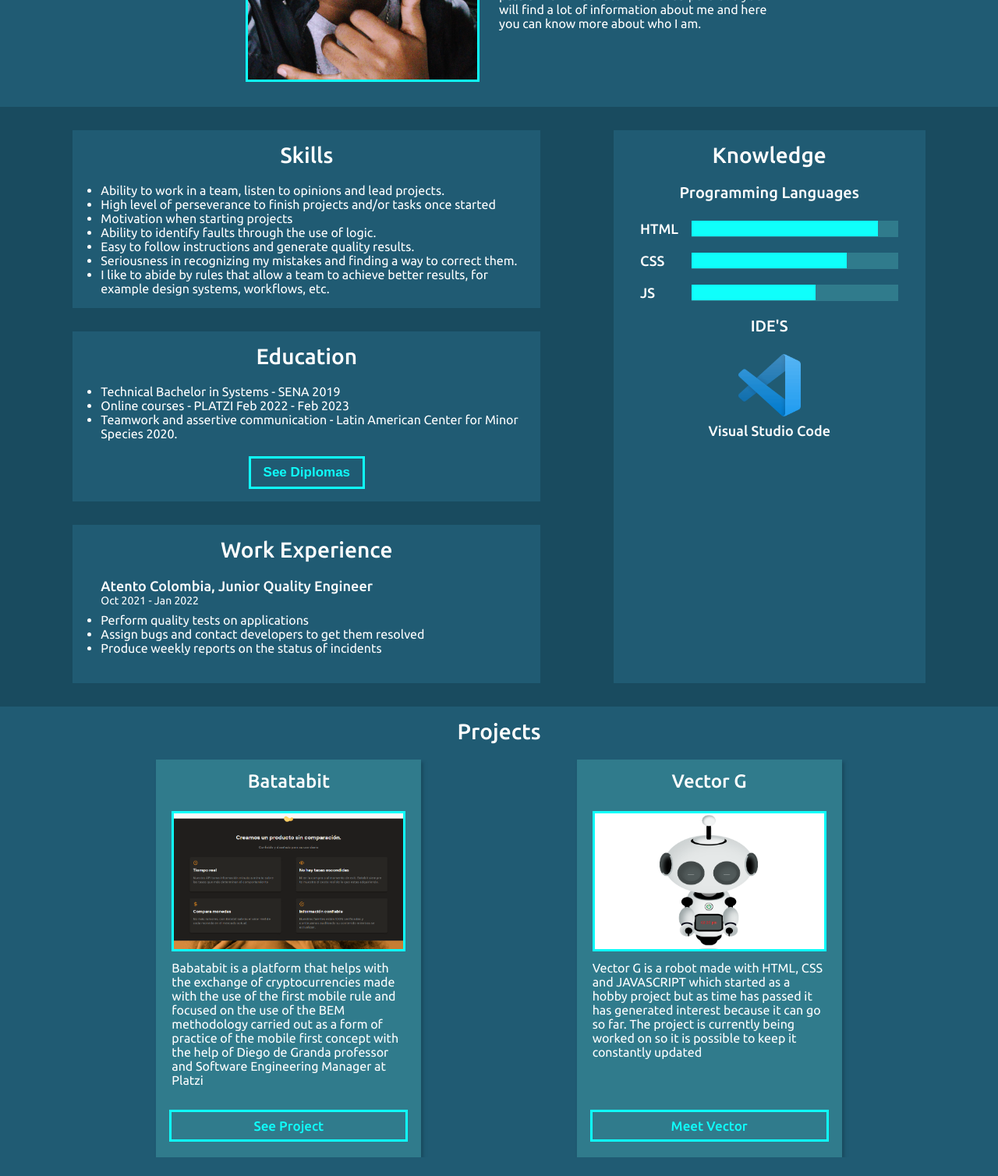
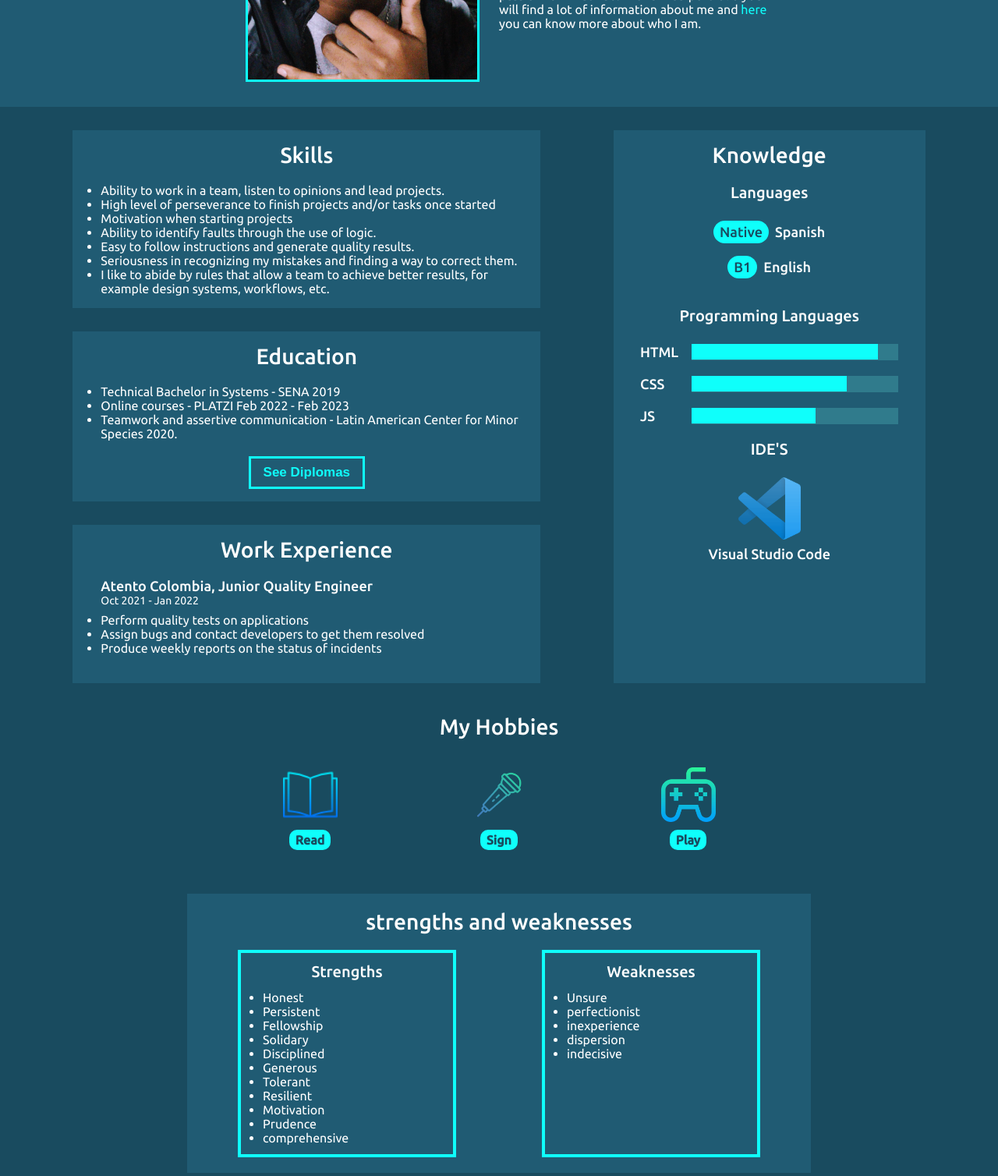
Before and after one commit to JohanDev115/JohanDev115, a plain HTML site: page index.html in a window 1280 px wide. Shown: the part 513-2021 px from the top of the page at 78% size. Drawn offline with Linux system fonts and the light colour scheme.

Commit message:
Update Finished

```diff
--- a/index.html
+++ b/index.html
@@ -43,7 +43,7 @@
                     <div class="image-container autoAnim">
                         <img src="./assets/images/JohanDev.jpg" alt="JohanDev">
                     </div>
-                    <p class="introdution_info autoAnim">Hello, I am JohanDev, a person passionate about web development and programming in general to the point of wanting to practice them professionally, this allows me to have a constant interest in learning many of the technologies that this profession implies with the aim of greatly expanding my knowledge which I practice with the creation of various projects that I also really enjoy doing. This has led me to be a person of free learning and passion for what I do. In this Web portfolio you will find a lot of information about me and <span>here</span> you can know more about who I am.</p>
+                    <p class="introdution_info autoAnim">Hello, I am JohanDev, a person passionate about web development and programming in general to the point of wanting to practice them professionally, this allows me to have a constant interest in learning many of the technologies that this profession implies with the aim of greatly expanding my knowledge which I practice with the creation of various projects that I also really enjoy doing. This has led me to be a person of free learning and passion for what I do. In this Web portfolio you will find a lot of information about me and <a href="./biography.html">here</a> you can know more about who I am.</p>
                 </div>
             </section>
             <section class="short-info">
@@ -158,6 +158,14 @@
             <section class="knowledge sideAnim">
                 <h1 class="title knowledge_title">Knowledge</h1>
                 <div class="program-languages">
+
+                    <h2 class="subtitle languages_title">Languages</h2>
+
+                    <div class="languages">
+                        <p class=" languages__spanish"><span>Native </span>Spanish</p>
+                        <p class="languages__english"><span>B1 </span>English</p>
+                    </div>
+
                     <h2 class="subtitle program-languages_title">Programming Languages</h2>
                     <div class="container-lenguage-knowledge">
                         <div class="language">
@@ -208,6 +216,54 @@
                 </div>
             </section>
         </section>
+        <section class="my-hobbies sideAnim">
+            <h1 class="title">My Hobbies</h1>
+            <div class="hobbies">
+                <div class="hobbie">
+                    <span class="hobbie__icon hobbie__icon--read"></span>
+                    <p class="hobbie__name">Read</p>
+                </div>
+                <div class="hobbie">
+                    <span class="hobbie__icon hobbie__icon--sign"></span>
+                    <p class="hobbie__name">Sign</p>
+                </div>
+                <div class="hobbie">
+                    <span class="hobbie__icon hobbie__icon--play"></span>
+                    <p class="hobbie__name">Play</p>
+                </div>
+            </div>
+        </section>
+        <section class="s_and_w sideAnim">
+            <h1 class="title">strengths and weaknesses</h1>
+            <div class="boxes-container">
+                <div class="content-box strengths">
+                    <h2 class="content-box__title">Strengths</h2>
+                    <ul>
+                        <li>Honest</li>
+                        <li>Persistent</li>
+                        <li>Fellowship</li>
+                        <li>Solidary</li>
+                        <li>Disciplined</li>
+                        <li>Generous</li>
+                        <li>Tolerant</li>
+                        <li>Resilient</li>
+                        <li>Motivation</li>
+                        <li>Prudence</li>
+                        <li>comprehensive</li>
+                    </ul>
+                </div>
+                <div class="content-box weaknesses">
+                    <h2 class="content-box__title">Weaknesses</h2>
+                    <ul>
+                        <li>Unsure</li>
+                        <li>perfectionist</li>
+                        <li>inexperience</li>
+                        <li>dispersion</li>
+                        <li>indecisive</li>
+                    </ul>
+                </div>
+            </div>
+        </section>
         <section class="projects sideAnim" id="projects">
             <h1 class="title projects_title">Projects</h1>
             <div class="cards main--cards">
@@ -218,7 +274,10 @@
                         <img class="slidebatatabit fade" src="./assets/projects/batatabit2.png" alt="Batabit">
                         <img class="slidebatatabit fade" src="./assets/projects/Batatabit3.png" alt="Batabit">
                     </div>
-                        <p class="card_info">Babatabit is a platform that helps with the exchange of cryptocurrencies made with the use of the first mobile rule and focused on the use of the BEM methodology carried out as a form of practice of the mobile first concept with the help of Diego de Granda professor and Software Engineering Manager at Platzi</p>
+                    <p class="card_info">Babatabit is a platform that helps with the exchange of cryptocurrencies made with the
+                        use of the first mobile rule and focused on the use of the BEM methodology carried out as a form of
+                        practice of the mobile first concept with the help of Diego de Granda professor and Software Engineering
+                        Manager at Platzi</p>
                     <div class="button-container">
                         <a class="btn card_btn" href="https://github.com/JohanDev115/Batatabit" target="_blank">See Project</a>
                     </div>
@@ -230,9 +289,12 @@
                         <img class="slidevector fade" src="./assets/projects/vector2.png" alt="Vector">
                         <img class="slidevector fade" src="./assets/projects/vector3.png" alt="Vector">
                     </div>
-                        <p class="card_info">Vector G is a robot made with HTML, CSS and JAVASCRIPT which started as a hobby project but as time has passed it has generated interest because it can go so far. The project is currently being worked on so it is possible to keep it constantly updated</p>
+                    <p class="card_info">Vector G is a robot made with HTML, CSS and JAVASCRIPT which started as a hobby project
+                        but as time has passed it has generated interest because it can go so far. The project is currently
+                        being worked on so it is possible to keep it constantly updated</p>
                     <div class="button-container">
-                            <a class="btn card_btn" href="https://github.com/JohanDev115/Vector_G_Robot_v1.0" target="_blank">Meet Vector</a>
+                        <a class="btn card_btn" href="https://github.com/JohanDev115/Vector_G_Robot_v1.0" target="_blank">Meet
+                            Vector</a>
                     </div>
                 </div>
             </div>
--- a/style/mobile.css
+++ b/style/mobile.css
@@ -161,6 +161,15 @@ body {
     opacity: 0;
 }
 
+.introdution_info a {
+    color: var(--light-blue);
+    text-decoration: none;
+}
+
+.introdution_info a:hover {
+    color: #0ed6d3;
+}
+
 .introdution__title {
     opacity: 0%;
     transition: opacity 1s ease-in-out;
@@ -224,6 +233,29 @@ body {
     transform: translateX(-800px);
     transition: transform 1s ease-out;
     opacity: 0;
+}
+
+.languages {
+    margin-bottom: 20px;
+    display: grid;
+    place-items: center;
+}
+
+.languages p {
+    color: var(--just-white);
+    font-size: var(--h3);
+    font-weight: 500;
+    text-align: center;
+    margin-bottom: 16px;
+}
+
+.languages p span {
+    display: inline-block;
+    background-color: var(--light-blue);
+    border-radius: 16px;
+    color: var(--bg-blue);
+    margin-right: 8px;
+    padding: 4px 8px;
 }
 
 .subtitle {
@@ -479,6 +511,113 @@ body {
 
 .button-container--margin {
     margin-top: 30px;
+}
+
+.my-hobbies {
+    margin: 40px 0px;
+    transform: translateY(150px);
+    transition: transform 1s ease-out;
+    opacity: 0;
+}
+
+
+.hobbies {
+    display: flex;
+    justify-content: space-evenly;
+    width: 100%;
+    max-width: 900px;
+    min-width: 300px;
+    margin: 0 auto;
+    padding: 16px 0;
+}
+
+.hobbie {
+    display: grid;
+    place-items: center;
+}
+
+.hobbie__icon {
+    display: block;
+    width: 70px;
+    height: 70px;
+    background-position: center;
+    background-repeat: no-repeat;
+    background-size: cover;
+    transition: all .5s;
+    margin-bottom: 10px;
+}
+
+.hobbie__icon--read {
+    background-image: url("../assets/icons/book.png");
+}
+
+.hobbie__icon--sign {
+    background-image: url("../assets/icons/microphone.png");
+}
+
+.hobbie__icon--play {
+    background-image: url("../assets/icons/joystick.png");
+}
+
+.hobbie__icon:hover {
+    transform: rotate(360deg);
+}
+
+.hobbie__name {
+    font-size: var(--p);
+    font-weight: 600;
+    color: var(--bg-blue);
+    background-color: var(--light-blue);
+    border-radius: 10px;
+    padding: 4px 8px;
+}
+
+.s_and_w {
+    width: 100%;
+    max-width: 800px;
+    margin-top: var(--content-margin);
+    margin-left: auto;
+    margin-right: auto;
+    padding: 20px;
+    background-color: var(--primary-blue);
+    transform: translateX(-800px);
+    transition: transform 1s ease-out;
+    opacity: 0;
+}
+
+.boxes-container {
+    display: flex;
+    flex-wrap: wrap;
+    justify-content: space-evenly;
+    gap: 20px;
+}
+
+.content-box {
+    border: 4px solid var(--light-blue);
+    padding: 12px 8px;
+    width: 280px;
+    margin: 0 auto;
+}
+
+/* .strengths {
+    margin-bottom: 20px;
+} */
+
+.content-box__title {
+    font-size: var(--h2);
+    font-weight: 500;
+    color: var(--just-white);
+    margin-bottom: 12px;
+    text-align: center;
+}
+
+.content-box ul {
+    margin-left: 20px;
+}
+
+.content-box ul li {
+    font-size: var(--p);
+    color: var(--just-white);
 }
 
 .projects {
--- a/style/pc.css
+++ b/style/pc.css
@@ -42,9 +42,12 @@
     transform: translateX(800px);
 }
 
+.s_and_w {
+    transform: translateY(150px);
+}
+
 .projects {
     transform: translateY(150px);
-    transition: transform .5s ease-out;
 }
 
 .headers > button {
```
Also changed, not shown: assets/icons/book.png (added), assets/icons/joystick.png (added), assets/icons/microphone.png (added). Lines whose indentation alone changed are shown as unchanged.
